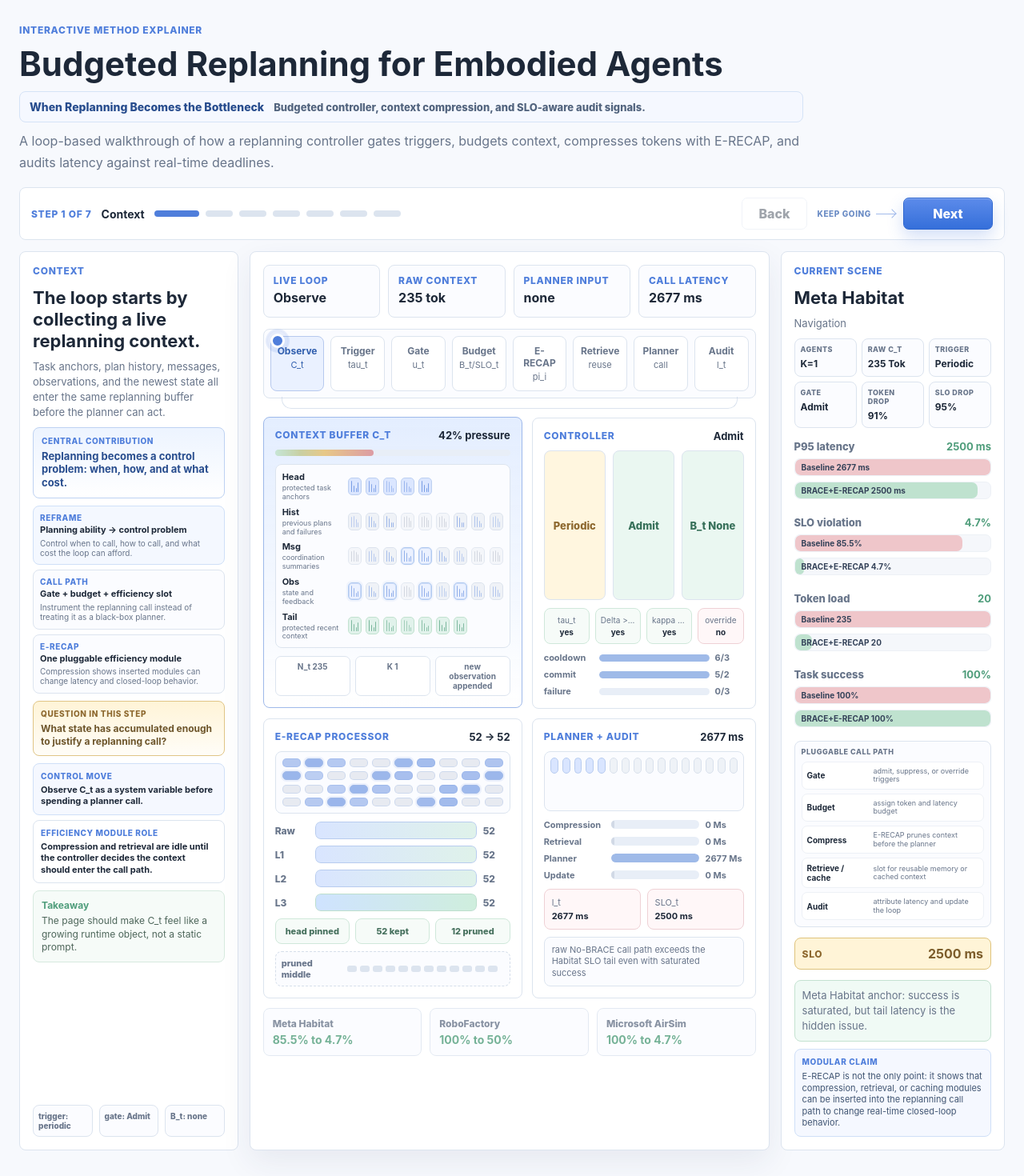
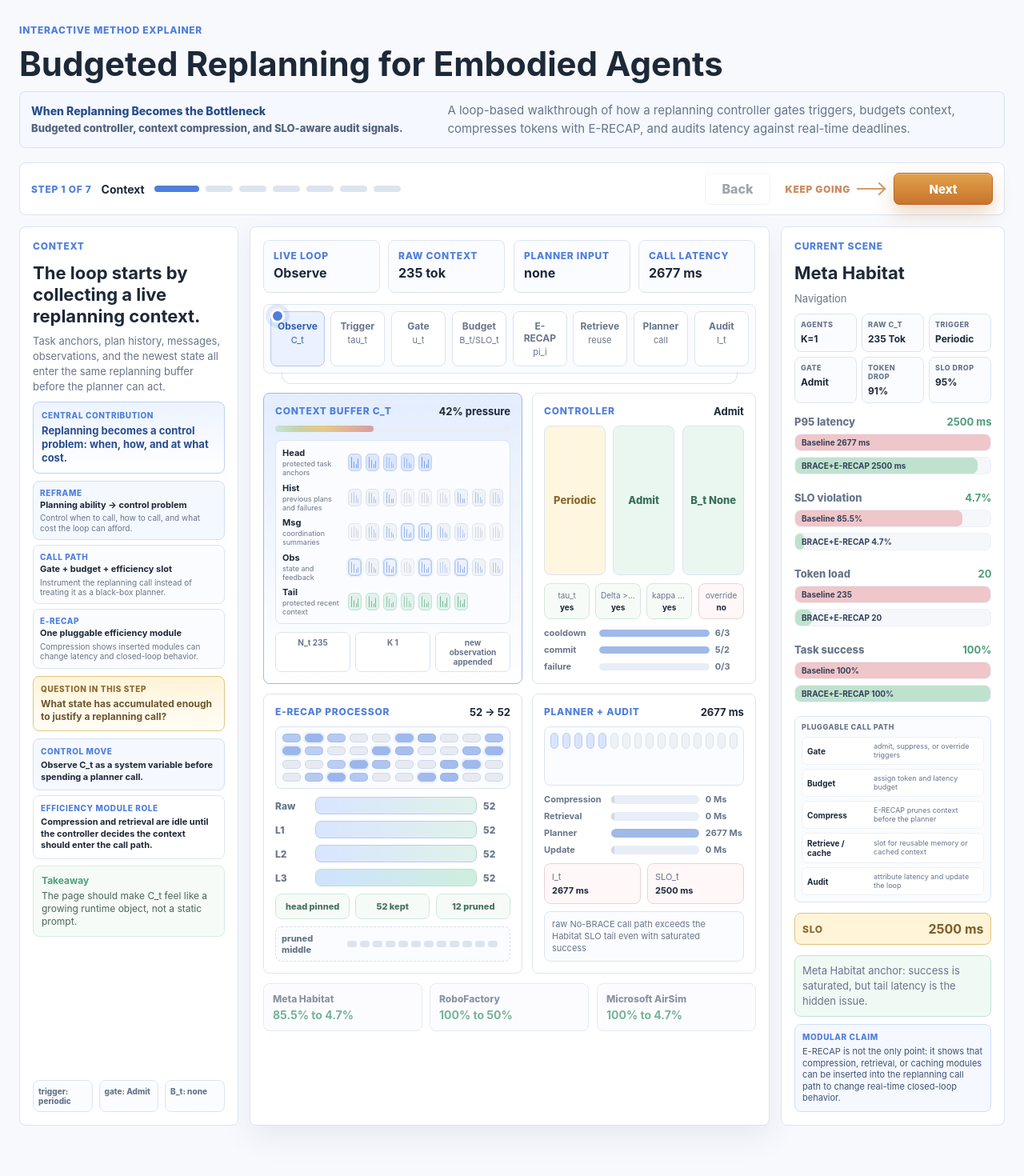
Before and after one commit to Shuaijun-LIU/BRACE-Animation, a React (Vite) app in the folder app/: page / in a window 1280 px wide. Shown: the top 1470 px of the page at 80% size. Built offline with nearby package versions, Linux system fonts and the light colour scheme.

Commit message:
feat(animation): sequence walkthrough modules

```diff
--- a/app/src/App.tsx
+++ b/app/src/App.tsx
@@ -373,14 +373,16 @@ function App() {
         <div className="title-block">
           <p className="eyebrow">Interactive method explainer</p>
           <h1>Budgeted Replanning for Embodied Agents</h1>
-          <div className="title-paper">
-            <span>When Replanning Becomes the Bottleneck</span>
-            <strong>Budgeted controller, context compression, and SLO-aware audit signals.</strong>
+          <div className="title-summary">
+            <div>
+              <span>When Replanning Becomes the Bottleneck</span>
+              <strong>Budgeted controller, context compression, and SLO-aware audit signals.</strong>
+            </div>
+            <p>
+              A loop-based walkthrough of how a replanning controller gates triggers, budgets context,
+              compresses tokens with E-RECAP, and audits latency against real-time deadlines.
+            </p>
           </div>
-          <p className="lede">
-            A loop-based walkthrough of how a replanning controller gates triggers, budgets context,
-            compresses tokens with E-RECAP, and audits latency against real-time deadlines.
-          </p>
         </div>
       </header>
 
--- a/app/src/styles.css
+++ b/app/src/styles.css
@@ -104,32 +104,46 @@ h2 {
 }
 
 .title-block {
-  max-width: 1120px;
-}
-
-.title-paper {
-  display: flex;
-  flex-wrap: wrap;
-  gap: 8px 12px;
+  width: 100%;
+}
+
+.title-summary {
+  display: grid;
+  grid-template-columns: minmax(260px, 0.74fr) minmax(0, 1fr);
+  gap: 16px;
   align-items: center;
-  max-width: 980px;
+  width: 100%;
   margin: 0 0 10px;
-  padding: 10px 12px;
+  padding: 12px 14px;
   border: 1px solid #d5e3f7;
   border-radius: 8px;
   background: #f5f8ff;
-}
-
-.title-paper span {
+  animation: stagedIn 520ms ease both;
+  animation-delay: 80ms;
+}
+
+.title-summary span {
+  display: block;
+  margin-bottom: 4px;
   color: #284d8e;
   font-size: 14px;
   font-weight: 840;
-}
-
-.title-paper strong {
+  line-height: 1.25;
+}
+
+.title-summary strong {
+  display: block;
   color: #52647e;
   font-size: 13px;
   font-weight: 760;
+  line-height: 1.3;
+}
+
+.title-summary p {
+  margin: 0;
+  color: var(--muted);
+  font-size: 15px;
+  line-height: 1.5;
 }
 
 .guide-bar {
@@ -144,6 +158,8 @@ h2 {
   padding: 12px 14px;
   background: rgba(255, 255, 255, 0.94);
   backdrop-filter: blur(12px);
+  animation: stagedIn 460ms ease both;
+  animation-delay: 140ms;
 }
 
 .progress-cluster {
@@ -186,8 +202,8 @@ h2 {
 
 .guide-actions {
   display: grid;
-  grid-template-columns: 82px 224px;
-  gap: 8px;
+  grid-template-columns: 82px 268px;
+  gap: 10px;
   align-items: center;
 }
 
@@ -211,31 +227,35 @@ h2 {
 
 .next-action {
   display: grid;
-  grid-template-columns: minmax(0, 1fr) 112px;
-  gap: 8px;
+  grid-template-columns: minmax(0, 1fr) 124px;
+  gap: 10px;
   align-items: center;
   min-width: 0;
 }
 
 .next-primary {
+  min-height: 44px;
+  border-color: #bc6428;
+  background: linear-gradient(180deg, #e2a14a, #c8742e);
   box-shadow:
-    0 9px 20px rgba(53, 111, 218, 0.22),
+    0 11px 24px rgba(194, 116, 46, 0.28),
     inset 0 1px 0 rgba(255, 255, 255, 0.28);
+  font-size: 15px;
 }
 
 .next-primary:hover {
-  border-color: #255dbf;
-  background: linear-gradient(180deg, #6a98ef, #2f67cf);
+  border-color: #a9561f;
+  background: linear-gradient(180deg, #edaf59, #bd6828);
 }
 
 .next-cue {
   display: inline-flex;
   align-items: center;
   justify-content: flex-end;
-  gap: 6px;
-  color: #315fae;
-  font-size: 10px;
-  font-weight: 820;
+  gap: 8px;
+  color: #b76024;
+  font-size: 12px;
+  font-weight: 880;
   letter-spacing: 0.06em;
   text-transform: uppercase;
   white-space: nowrap;
@@ -245,19 +265,19 @@ h2 {
 .next-cue i {
   position: relative;
   display: block;
-  width: 24px;
-  height: 1px;
-  background: #7da0e3;
+  width: 34px;
+  height: 2px;
+  background: #c8742e;
 }
 
 .next-cue i::after {
   position: absolute;
   right: 0;
   top: 50%;
-  width: 7px;
-  height: 7px;
-  border-top: 1px solid #7da0e3;
-  border-right: 1px solid #7da0e3;
+  width: 10px;
+  height: 10px;
+  border-top: 2px solid #c8742e;
+  border-right: 2px solid #c8742e;
   content: "";
   transform: translateY(-50%) rotate(45deg);
 }
@@ -282,6 +302,60 @@ h2 {
   gap: 9px;
   min-height: 810px;
   padding: 16px;
+  animation: stagedIn 500ms ease both;
+}
+
+.story-card {
+  animation-delay: 40ms;
+}
+
+.context-card {
+  animation-delay: 120ms;
+}
+
+.story-card > *,
+.context-card > * {
+  animation: stagedIn 440ms ease both;
+}
+
+.story-card > *:nth-child(1),
+.context-card > *:nth-child(1) {
+  animation-delay: 60ms;
+}
+
+.story-card > *:nth-child(2),
+.context-card > *:nth-child(2) {
+  animation-delay: 100ms;
+}
+
+.story-card > *:nth-child(3),
+.context-card > *:nth-child(3) {
+  animation-delay: 140ms;
+}
+
+.story-card > *:nth-child(4),
+.context-card > *:nth-child(4) {
+  animation-delay: 180ms;
+}
+
+.story-card > *:nth-child(5),
+.context-card > *:nth-child(5) {
+  animation-delay: 220ms;
+}
+
+.story-card > *:nth-child(6),
+.context-card > *:nth-child(6) {
+  animation-delay: 260ms;
+}
+
+.story-card > *:nth-child(7),
+.context-card > *:nth-child(7) {
+  animation-delay: 300ms;
+}
+
+.story-card > *:nth-child(n + 8),
+.context-card > *:nth-child(n + 8) {
+  animation-delay: 340ms;
 }
 
 .story-card h2 {
@@ -470,6 +544,23 @@ h2 {
   border: 1px solid var(--line);
   border-radius: 8px;
   background: #fbfcff;
+  animation: stagedIn 460ms ease both;
+}
+
+.workbench-header div:nth-child(1) {
+  animation-delay: 80ms;
+}
+
+.workbench-header div:nth-child(2) {
+  animation-delay: 130ms;
+}
+
+.workbench-header div:nth-child(3) {
+  animation-delay: 180ms;
+}
+
+.workbench-header div:nth-child(4) {
+  animation-delay: 230ms;
 }
 
 .workbench-header div::after {
@@ -554,6 +645,39 @@ h2 {
     border-color 180ms ease,
     background 180ms ease,
     color 180ms ease;
+  animation: stagedIn 420ms ease both;
+}
+
+.loop-rail div:nth-of-type(1) {
+  animation-delay: 160ms;
+}
+
+.loop-rail div:nth-of-type(2) {
+  animation-delay: 200ms;
+}
+
+.loop-rail div:nth-of-type(3) {
+  animation-delay: 240ms;
+}
+
+.loop-rail div:nth-of-type(4) {
+  animation-delay: 280ms;
+}
+
+.loop-rail div:nth-of-type(5) {
+  animation-delay: 320ms;
+}
+
+.loop-rail div:nth-of-type(6) {
+  animation-delay: 360ms;
+}
+
+.loop-rail div:nth-of-type(7) {
+  animation-delay: 400ms;
+}
+
+.loop-rail div:nth-of-type(8) {
+  animation-delay: 440ms;
 }
 
 .loop-rail div.active {
@@ -599,6 +723,23 @@ h2 {
     border-color 180ms ease,
     background 180ms ease,
     transform 180ms ease;
+  animation: stagedIn 520ms ease both;
+}
+
+.workbench-grid .work-module:nth-child(1) {
+  animation-delay: 240ms;
+}
+
+.workbench-grid .work-module:nth-child(2) {
+  animation-delay: 330ms;
+}
+
+.workbench-grid .work-module:nth-child(3) {
+  animation-delay: 420ms;
+}
+
+.workbench-grid .work-module:nth-child(4) {
+  animation-delay: 510ms;
 }
 
 .work-module.active::after {
@@ -674,6 +815,27 @@ h2 {
   grid-template-columns: 74px minmax(0, 1fr);
   gap: 8px;
   align-items: center;
+  animation: stagedIn 420ms ease both;
+}
+
+.context-lane:nth-child(1) {
+  animation-delay: 320ms;
+}
+
+.context-lane:nth-child(2) {
+  animation-delay: 360ms;
+}
+
+.context-lane:nth-child(3) {
+  animation-delay: 400ms;
+}
+
+.context-lane:nth-child(4) {
+  animation-delay: 440ms;
+}
+
+.context-lane:nth-child(5) {
+  animation-delay: 480ms;
 }
 
 .lane-label {
@@ -798,6 +960,19 @@ h2 {
   font-size: 10px;
   font-weight: 740;
   text-align: center;
+  animation: stagedIn 380ms ease both;
+}
+
+.module-footer span:nth-child(1) {
+  animation-delay: 540ms;
+}
+
+.module-footer span:nth-child(2) {
+  animation-delay: 580ms;
+}
+
+.module-footer span:nth-child(3) {
+  animation-delay: 620ms;
 }
 
 .controller-flow {
@@ -818,6 +993,19 @@ h2 {
   font-size: 13px;
   font-weight: 850;
   text-transform: capitalize;
+  animation: stagedIn 420ms ease both;
+}
+
+.controller-flow .controller-node:nth-child(1) {
+  animation-delay: 360ms;
+}
+
+.controller-flow .controller-node:nth-child(2) {
+  animation-delay: 430ms;
+}
+
+.controller-flow .controller-node:nth-child(3) {
+  animation-delay: 500ms;
 }
 
 .controller-node.trigger {
@@ -859,6 +1047,23 @@ h2 {
   border: 1px solid var(--line);
   border-radius: 8px;
   background: #fff;
+  animation: stagedIn 360ms ease both;
+}
+
+.gate-checks div:nth-child(1) {
+  animation-delay: 500ms;
+}
+
+.gate-checks div:nth-child(2) {
+  animation-delay: 540ms;
+}
+
+.gate-checks div:nth-child(3) {
+  animation-delay: 580ms;
+}
+
+.gate-checks div:nth-child(4) {
+  animation-delay: 620ms;
 }
 
 .gate-checks div.pass {
@@ -900,6 +1105,19 @@ h2 {
   grid-template-columns: 62px minmax(0, 1fr) 36px;
   gap: 7px;
   align-items: center;
+  animation: stagedIn 360ms ease both;
+}
+
+.counter:nth-child(1) {
+  animation-delay: 620ms;
+}
+
+.counter:nth-child(2) {
+  animation-delay: 660ms;
+}
+
+.counter:nth-child(3) {
+  animation-delay: 700ms;
 }
 
 .counter span,
@@ -967,6 +1185,23 @@ h2 {
   grid-template-columns: 42px minmax(0, 1fr) 34px;
   gap: 8px;
   align-items: center;
+  animation: stagedIn 380ms ease both;
+}
+
+.layer-row:nth-child(1) {
+  animation-delay: 500ms;
+}
+
+.layer-row:nth-child(2) {
+  animation-delay: 560ms;
+}
+
+.layer-row:nth-child(3) {
+  animation-delay: 620ms;
+}
+
+.layer-row:nth-child(4) {
+  animation-delay: 680ms;
 }
 
 .layer-row span,
@@ -1015,6 +1250,19 @@ h2 {
   font-size: 11px;
   font-weight: 760;
   text-align: center;
+  animation: stagedIn 360ms ease both;
+}
+
+.anchor-strip span:nth-child(1) {
+  animation-delay: 700ms;
+}
+
+.anchor-strip span:nth-child(2) {
+  animation-delay: 740ms;
+}
+
+.anchor-strip span:nth-child(3) {
+  animation-delay: 780ms;
 }
 
 .pruned-bin {
@@ -1027,6 +1275,8 @@ h2 {
   border: 1px dashed #d5deea;
   border-radius: 8px;
   background: #fbfcff;
+  animation: stagedIn 380ms ease both;
+  animation-delay: 800ms;
 }
 
 .pruned-bin span {
@@ -1093,6 +1343,26 @@ h2 {
   align-items: center;
 }
 
+.phase-lanes > div {
+  animation: stagedIn 380ms ease both;
+}
+
+.phase-lanes > div:nth-child(1) {
+  animation-delay: 520ms;
+}
+
+.phase-lanes > div:nth-child(2) {
+  animation-delay: 580ms;
+}
+
+.phase-lanes > div:nth-child(3) {
+  animation-delay: 640ms;
+}
+
+.phase-lanes > div:nth-child(4) {
+  animation-delay: 700ms;
+}
+
 .phase-lanes span,
 .phase-lanes strong {
   color: var(--muted);
@@ -1135,6 +1405,15 @@ h2 {
   border: 1px solid var(--line);
   border-radius: 8px;
   background: #fff;
+  animation: stagedIn 360ms ease both;
+}
+
+.slo-gauge div:nth-child(1) {
+  animation-delay: 760ms;
+}
+
+.slo-gauge div:nth-child(2) {
+  animation-delay: 810ms;
 }
 
 .slo-gauge.pass div {
@@ -1171,6 +1450,8 @@ h2 {
   color: var(--muted);
   font-size: 11px;
   line-height: 1.35;
+  animation: stagedIn 380ms ease both;
+  animation-delay: 860ms;
 }
 
 .evidence-ribbon {
@@ -1191,6 +1472,19 @@ h2 {
   border: 1px solid var(--line);
   border-radius: 8px;
   background: #fbfcff;
+  animation: stagedIn 420ms ease both;
+}
+
+.evidence-ribbon div:nth-child(1) {
+  animation-delay: 620ms;
+}
+
+.evidence-ribbon div:nth-child(2) {
+  animation-delay: 680ms;
+}
+
+.evidence-ribbon div:nth-child(3) {
+  animation-delay: 740ms;
 }
 
 .evidence-ribbon span {
@@ -1223,6 +1517,31 @@ h2 {
   border: 1px solid var(--line);
   border-radius: 8px;
   background: #fbfcff;
+  animation: stagedIn 360ms ease both;
+}
+
+.scene-state div:nth-child(1) {
+  animation-delay: 180ms;
+}
+
+.scene-state div:nth-child(2) {
+  animation-delay: 220ms;
+}
+
+.scene-state div:nth-child(3) {
+  animation-delay: 260ms;
+}
+
+.scene-state div:nth-child(4) {
+  animation-delay: 300ms;
+}
+
+.scene-state div:nth-child(5) {
+  animation-delay: 340ms;
+}
+
+.scene-state div:nth-child(6) {
+  animation-delay: 380ms;
 }
 
 .scene-state span,
@@ -1269,6 +1588,27 @@ h2 {
   border: 1px solid #edf1f6;
   border-radius: 7px;
   background: #fff;
+  animation: stagedIn 360ms ease both;
+}
+
+.callpath-slots div:nth-of-type(1) {
+  animation-delay: 560ms;
+}
+
+.callpath-slots div:nth-of-type(2) {
+  animation-delay: 600ms;
+}
+
+.callpath-slots div:nth-of-type(3) {
+  animation-delay: 640ms;
+}
+
+.callpath-slots div:nth-of-type(4) {
+  animation-delay: 680ms;
+}
+
+.callpath-slots div:nth-of-type(5) {
+  animation-delay: 720ms;
 }
 
 .callpath-slots div.active {
@@ -1293,6 +1633,8 @@ h2 {
   border: 1px solid #cfe0f8;
   border-radius: 8px;
   background: #f5f8ff;
+  animation: stagedIn 380ms ease both;
+  animation-delay: 860ms;
 }
 
 .module-note p {
@@ -1312,6 +1654,8 @@ h2 {
   border: 1px solid #dfc37c;
   border-radius: 8px;
   background: #fff4d7;
+  animation: stagedIn 380ms ease both;
+  animation-delay: 780ms;
 }
 
 .slo-note span {
@@ -1335,10 +1679,26 @@ h2 {
   color: #4d665a;
   font-size: 11px;
   line-height: 1.36;
+  animation: stagedIn 380ms ease both;
+  animation-delay: 820ms;
 }
 
 .metric-row {
   margin: 6px 0;
+  animation: stagedIn 380ms ease both;
+  animation-delay: 400ms;
+}
+
+.metric-row + .metric-row {
+  animation-delay: 440ms;
+}
+
+.metric-row + .metric-row + .metric-row {
+  animation-delay: 480ms;
+}
+
+.metric-row + .metric-row + .metric-row + .metric-row {
+  animation-delay: 520ms;
 }
 
 .metric-label {
@@ -1498,6 +1858,17 @@ h2 {
   }
 }
 
+@keyframes stagedIn {
+  from {
+    opacity: 0;
+    transform: translateY(8px) scale(0.99);
+  }
+  to {
+    opacity: 1;
+    transform: translateY(0) scale(1);
+  }
+}
+
 @keyframes chipSettle {
   from {
     opacity: 0;
@@ -1613,6 +1984,10 @@ h2 {
     grid-template-columns: 1fr 1fr;
   }
 
+  .title-summary {
+    grid-template-columns: 1fr;
+  }
+
   .next-cue {
     display: none;
   }
```
